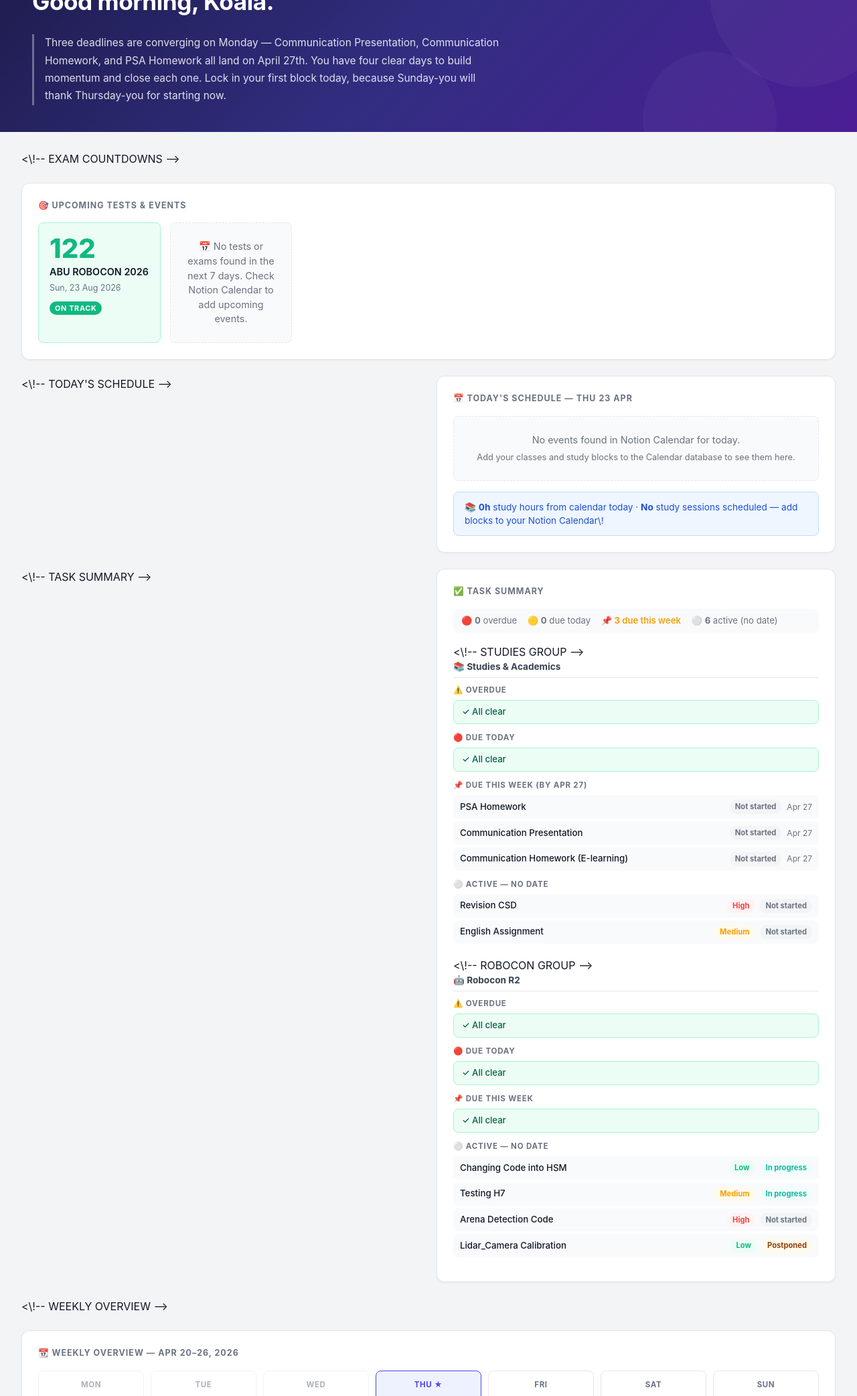
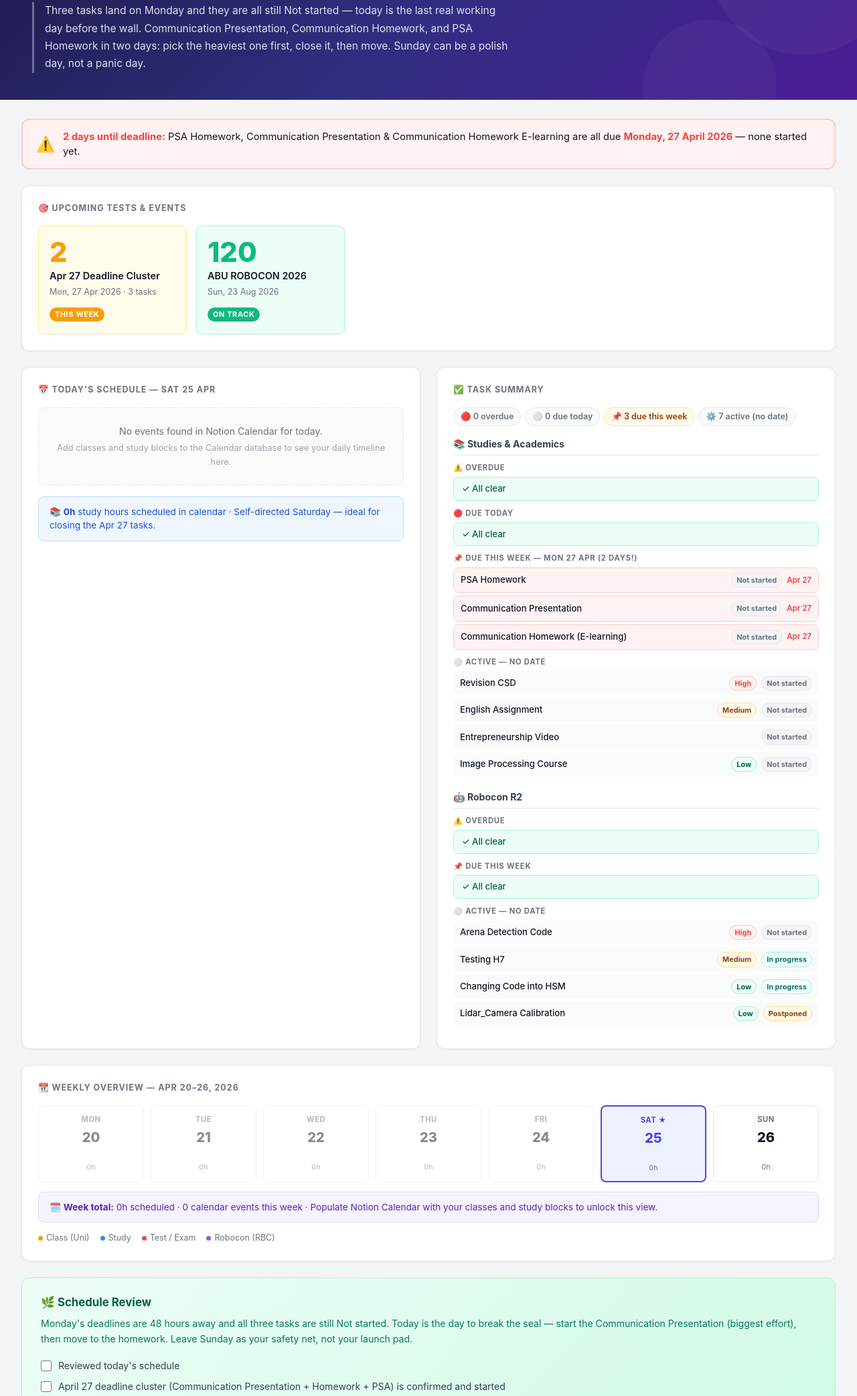
Before and after one commit to awab011/morning-briefing, a plain HTML site: page index.html in a window 1280 px wide. Shown: the part 138-2222 px from the top of the page at 67% size. Drawn offline with Linux system fonts and the light colour scheme.

Commit message:
Daily briefing - 2026-04-25

```diff
--- a/index.html
+++ b/index.html
@@ -1,9 +1,9 @@
-<\!DOCTYPE html>
+<!DOCTYPE html>
 <html lang="en">
 <head>
 <meta charset="UTF-8">
 <meta name="viewport" content="width=device-width, initial-scale=1.0">
-<title>Morning Briefing — Thursday, 23 April 2026</title>
+<title>Morning Briefing — Saturday, 25 April 2026</title>
 <style>
   :root {
     --red: #ef4444; --red-bg: #fef2f2; --red-border: #fecaca;
@@ -37,20 +37,28 @@
     width: 200px; height: 200px; border-radius: 50%;
     background: rgba(255,255,255,0.03); pointer-events: none;
   }
-  .header-top { display: flex; justify-content: space-between; align-items: flex-start; }
+  .header-top { display: flex; justify-content: space-between; align-items: flex-start; gap: 16px; }
   .header-left .date-line { font-size: 0.85rem; color: rgba(255,255,255,0.65); letter-spacing: 0.05em; text-transform: uppercase; margin-bottom: 6px; }
   .header-left h1 { font-size: 2.2rem; font-weight: 700; letter-spacing: -0.5px; }
   .gen-pill {
     background: rgba(255,255,255,0.12); border: 1px solid rgba(255,255,255,0.2);
     border-radius: 999px; padding: 6px 14px; font-size: 0.78rem; color: rgba(255,255,255,0.8);
-    white-space: nowrap; margin-top: 4px;
+    white-space: nowrap; margin-top: 4px; flex-shrink: 0;
   }
   .motivation {
     margin-top: 22px; padding-left: 16px;
     border-left: 3px solid rgba(255,255,255,0.35);
-    color: rgba(255,255,255,0.85); font-size: 0.97rem; max-width: 700px;
-    line-height: 1.7;
+    color: rgba(255,255,255,0.85); font-size: 0.97rem; max-width: 720px; line-height: 1.7;
   }
+
+  /* URGENT BANNER */
+  .urgent-banner {
+    background: var(--red-bg); border: 2px solid var(--red-border);
+    border-radius: var(--radius); padding: 14px 20px; display: flex;
+    align-items: center; gap: 12px; font-size: 0.92rem;
+  }
+  .urgent-banner strong { color: var(--red); }
+  .urgent-icon { font-size: 1.4rem; flex-shrink: 0; }
 
   /* LAYOUT */
   .content { padding: 28px 32px; display: flex; flex-direction: column; gap: 24px; }
@@ -66,15 +74,12 @@
   }
 
   /* EXAM COUNTDOWNS */
-  .exam-grid { display: grid; grid-template-columns: repeat(auto-fill, minmax(180px, 1fr)); gap: 14px; }
-  .exam-card {
-    border-radius: var(--radius-sm); padding: 18px 16px; border: 1px solid;
-    position: relative;
-  }
+  .exam-grid { display: grid; grid-template-columns: repeat(auto-fill, minmax(200px, 1fr)); gap: 14px; }
+  .exam-card { border-radius: var(--radius-sm); padding: 18px 16px; border: 1px solid; }
   .exam-card.red { background: var(--red-bg); border-color: var(--red-border); }
   .exam-card.amber { background: var(--amber-bg); border-color: var(--amber-border); }
   .exam-card.green { background: var(--green-bg); border-color: var(--green-border); }
-  .exam-days { font-size: 2.5rem; font-weight: 800; line-height: 1; margin-bottom: 4px; }
+  .exam-days { font-size: 2.6rem; font-weight: 800; line-height: 1; margin-bottom: 4px; }
   .exam-card.red .exam-days { color: var(--red); }
   .exam-card.amber .exam-days { color: var(--amber); }
   .exam-card.green .exam-days { color: var(--green); }
@@ -87,27 +92,13 @@
   .exam-card.red .urgency-pill { background: var(--red); color: white; }
   .exam-card.amber .urgency-pill { background: var(--amber); color: white; }
   .exam-card.green .urgency-pill { background: var(--green); color: white; }
-  .no-exams {
-    background: var(--gray-bg); border: 1px dashed var(--gray-border);
-    border-radius: var(--radius-sm); padding: 24px; text-align: center;
-    color: var(--text-3); font-size: 0.9rem;
-  }
 
   /* TODAY'S SCHEDULE */
-  .timeline { display: flex; flex-direction: column; gap: 0; }
   .timeline-empty {
     background: var(--gray-bg); border: 1px dashed var(--gray-border);
     border-radius: var(--radius-sm); padding: 24px; text-align: center;
-    color: var(--text-3); font-size: 0.9rem;
+    color: var(--text-3); font-size: 0.88rem; line-height: 1.6;
   }
-  .timeline-item { display: grid; grid-template-columns: 80px 1fr; gap: 12px; align-items: center; padding: 6px 0; }
-  .time-label { font-size: 0.75rem; color: var(--text-3); text-align: right; font-variant-numeric: tabular-nums; }
-  .event-bar {
-    display: flex; align-items: center; gap: 10px;
-    padding: 8px 12px; border-radius: var(--radius-sm);
-    font-size: 0.85rem; font-weight: 500;
-  }
-  .event-dot { width: 8px; height: 8px; border-radius: 50%; flex-shrink: 0; }
   .study-summary {
     margin-top: 16px; background: var(--blue-bg); border: 1px solid var(--blue-border);
     border-radius: var(--radius-sm); padding: 12px 16px;
@@ -116,39 +107,56 @@
 
   /* TASK SUMMARY */
   .task-meta {
-    font-size: 0.82rem; color: var(--text-3); margin-bottom: 16px;
-    padding: 8px 12px; background: var(--gray-bg); border-radius: var(--radius-sm);
+    display: flex; flex-wrap: wrap; gap: 6px;
+    font-size: 0.82rem; margin-bottom: 16px;
   }
-  .task-meta span { margin-right: 12px; }
-  .task-meta .hot { color: var(--red); font-weight: 600; }
-  .task-meta .warn { color: var(--amber); font-weight: 600; }
+  .meta-pill {
+    padding: 4px 10px; border-radius: 999px; font-weight: 600; font-size: 0.78rem;
+  }
+  .meta-pill.neutral { background: var(--gray-bg); color: var(--gray); border: 1px solid var(--gray-border); }
+  .meta-pill.warn { background: var(--amber-bg); color: #92400e; border: 1px solid var(--amber-border); }
+  .meta-pill.danger { background: var(--red-bg); color: var(--red); border: 1px solid var(--red-border); }
   .task-group { margin-bottom: 20px; }
-  .task-group-title { font-size: 0.85rem; font-weight: 700; color: var(--text-2); margin-bottom: 10px; border-bottom: 1px solid var(--gray-border); padding-bottom: 6px; }
-  .task-subsection { margin-bottom: 12px; }
-  .task-subsection-label { font-size: 0.72rem; font-weight: 700; text-transform: uppercase; letter-spacing: 0.07em; color: var(--text-3); margin-bottom: 6px; }
-  .task-row { display: flex; align-items: center; gap: 8px; padding: 7px 10px; border-radius: var(--radius-sm); font-size: 0.83rem; background: var(--gray-bg); margin-bottom: 4px; flex-wrap: wrap; }
+  .task-group:last-child { margin-bottom: 0; }
+  .task-group-title { font-size: 0.88rem; font-weight: 700; color: var(--text-2); margin-bottom: 10px; border-bottom: 1px solid var(--gray-border); padding-bottom: 6px; }
+  .task-subsection { margin-bottom: 10px; }
+  .task-subsection-label { font-size: 0.7rem; font-weight: 700; text-transform: uppercase; letter-spacing: 0.07em; color: var(--text-3); margin-bottom: 5px; }
+  .task-row {
+    display: flex; align-items: center; gap: 7px; padding: 7px 10px;
+    border-radius: var(--radius-sm); font-size: 0.82rem;
+    background: var(--gray-bg); margin-bottom: 4px; flex-wrap: wrap;
+  }
+  .task-row.urgent { background: var(--red-bg); border: 1px solid var(--red-border); }
   .task-name { flex: 1; font-weight: 500; color: var(--text); min-width: 100px; }
-  .badge { padding: 2px 8px; border-radius: 999px; font-size: 0.7rem; font-weight: 700; white-space: nowrap; }
-  .badge-high { background: var(--red-bg); color: var(--red); }
-  .badge-medium { background: var(--amber-bg); color: var(--amber); }
-  .badge-low { background: var(--green-bg); color: var(--green); }
-  .badge-not-started { background: #f3f4f6; color: var(--gray); }
-  .badge-in-progress { background: var(--teal-bg); color: var(--teal); }
-  .badge-postponed { background: var(--amber-bg); color: #92400e; }
-  .all-clear { background: var(--green-bg); border: 1px solid var(--green-border); border-radius: var(--radius-sm); padding: 7px 12px; font-size: 0.82rem; color: #065f46; font-weight: 500; }
+  .badge { padding: 2px 7px; border-radius: 999px; font-size: 0.68rem; font-weight: 700; white-space: nowrap; }
+  .badge-high { background: var(--red-bg); color: var(--red); border: 1px solid var(--red-border); }
+  .badge-medium { background: var(--amber-bg); color: #92400e; border: 1px solid var(--amber-border); }
+  .badge-low { background: var(--green-bg); color: #065f46; border: 1px solid var(--green-border); }
+  .badge-not-started { background: #f3f4f6; color: var(--gray); border: 1px solid var(--gray-border); }
+  .badge-in-progress { background: var(--teal-bg); color: #0f766e; border: 1px solid var(--teal-border); }
+  .badge-postponed { background: var(--amber-bg); color: #92400e; border: 1px solid var(--amber-border); }
+  .due-tag { font-size: 0.72rem; color: var(--red); font-weight: 600; white-space: nowrap; }
+  .all-clear {
+    background: var(--green-bg); border: 1px solid var(--green-border);
+    border-radius: var(--radius-sm); padding: 7px 12px;
+    font-size: 0.82rem; color: #065f46; font-weight: 500;
+  }
 
   /* WEEKLY OVERVIEW */
   .week-strip { display: grid; grid-template-columns: repeat(7, 1fr); gap: 10px; margin-bottom: 14px; }
-  .day-cell { border-radius: var(--radius-sm); padding: 12px 8px; text-align: center; border: 1px solid var(--gray-border); background: var(--surface); }
-  .day-cell.today { border-color: var(--indigo); background: var(--indigo-bg); }
-  .day-cell.past { opacity: 0.55; }
-  .day-label { font-size: 0.72rem; font-weight: 700; text-transform: uppercase; color: var(--text-3); letter-spacing: 0.05em; }
+  .day-cell {
+    border-radius: var(--radius-sm); padding: 12px 8px; text-align: center;
+    border: 1px solid var(--gray-border); background: var(--surface);
+  }
+  .day-cell.today { border: 2px solid var(--indigo); background: var(--indigo-bg); }
+  .day-cell.past { opacity: 0.5; }
+  .day-label { font-size: 0.7rem; font-weight: 700; text-transform: uppercase; color: var(--text-3); letter-spacing: 0.04em; }
   .day-cell.today .day-label { color: var(--indigo); }
-  .day-num { font-size: 1.2rem; font-weight: 800; color: var(--text); margin: 3px 0; }
+  .day-num { font-size: 1.25rem; font-weight: 800; color: var(--text); margin: 3px 0; }
   .day-cell.today .day-num { color: var(--indigo); }
   .day-dots { display: flex; justify-content: center; gap: 3px; flex-wrap: wrap; margin-bottom: 4px; min-height: 14px; }
   .day-dot { width: 7px; height: 7px; border-radius: 50%; }
-  .study-hrs { font-size: 0.7rem; color: var(--text-3); }
+  .study-hrs { font-size: 0.68rem; color: var(--text-3); }
   .week-summary {
     background: var(--purple-bg); border: 1px solid var(--purple-border);
     border-radius: var(--radius-sm); padding: 12px 16px;
@@ -160,15 +168,13 @@
   /* FOOTER */
   .footer-card {
     background: linear-gradient(135deg, #ecfdf5, #d1fae5);
-    border: 1px solid var(--green-border); border-radius: var(--radius);
-    padding: 24px 28px;
+    border: 1px solid var(--green-border); border-radius: var(--radius); padding: 24px 28px;
   }
   .footer-title { font-size: 1.05rem; font-weight: 700; color: #065f46; margin-bottom: 8px; }
   .footer-subtitle { font-size: 0.88rem; color: #047857; margin-bottom: 18px; line-height: 1.6; }
   .checklist { display: flex; flex-direction: column; gap: 10px; }
   .check-item { display: flex; align-items: center; gap: 10px; font-size: 0.88rem; color: var(--text-2); cursor: pointer; user-select: none; }
-  .check-item input[type="checkbox"] { width: 16px; height: 16px; accent-color: var(--green); cursor: pointer; }
-  .check-item label { cursor: pointer; }
+  .check-item input[type="checkbox"] { width: 16px; height: 16px; accent-color: var(--green); cursor: pointer; flex-shrink: 0; }
 
   @media (max-width: 900px) {
     .two-col { grid-template-columns: 1fr; }
@@ -176,73 +182,83 @@
   }
   @media (max-width: 600px) {
     .header { padding: 24px 20px; }
-    .header-left h1 { font-size: 1.6rem; }
+    .header-left h1 { font-size: 1.5rem; }
     .content { padding: 16px; gap: 16px; }
     .week-strip { grid-template-columns: repeat(4, 1fr); }
-    .exam-grid { grid-template-columns: repeat(auto-fill, minmax(150px, 1fr)); }
   }
 </style>
 </head>
 <body>
 <div class="container">
 
-  <\!-- HEADER -->
+  <!-- HEADER -->
   <div class="header">
     <div class="header-top">
       <div class="header-left">
-        <div class="date-line">🌅 &nbsp;Thursday, 23 April 2026 · Malaysia Time (UTC+8)</div>
+        <div class="date-line">🌅 &nbsp;Saturday, 25 April 2026 · Malaysia Time (UTC+8)</div>
         <h1>Good morning, Koala.</h1>
       </div>
       <div class="gen-pill">Generated 7:00 AM · MYT</div>
     </div>
     <div class="motivation">
-      Three deadlines are converging on Monday — Communication Presentation, Communication Homework, and PSA Homework all land on April 27th. You have four clear days to build momentum and close each one. Lock in your first block today, because Sunday-you will thank Thursday-you for starting now.
+      Three tasks land on Monday and they are all still Not started — today is the last real working day before the wall. Communication Presentation, Communication Homework, and PSA Homework in two days: pick the heaviest one first, close it, then move. Sunday can be a polish day, not a panic day.
     </div>
   </div>
 
   <div class="content">
 
-    <\!-- EXAM COUNTDOWNS -->
+    <!-- URGENT BANNER -->
+    <div class="urgent-banner">
+      <span class="urgent-icon">⚠️</span>
+      <div>
+        <strong>2 days until deadline:</strong> PSA Homework, Communication Presentation &amp; Communication Homework E-learning are all due <strong>Monday, 27 April 2026</strong> — none started yet.
+      </div>
+    </div>
+
+    <!-- EXAM COUNTDOWNS -->
     <div class="card">
       <div class="card-title">🎯 Upcoming Tests &amp; Events</div>
       <div class="exam-grid">
+        <div class="exam-card amber">
+          <div class="exam-days">2</div>
+          <div class="exam-name">Apr 27 Deadline Cluster</div>
+          <div class="exam-date">Mon, 27 Apr 2026 · 3 tasks</div>
+          <span class="urgency-pill">THIS WEEK</span>
+        </div>
         <div class="exam-card green">
-          <div class="exam-days">122</div>
+          <div class="exam-days">120</div>
           <div class="exam-name">ABU ROBOCON 2026</div>
           <div class="exam-date">Sun, 23 Aug 2026</div>
           <span class="urgency-pill">ON TRACK</span>
-        </div>
-        <div class="no-exams" style="align-self:center;">
-          📅 No tests or exams found in the next 7 days. Check Notion Calendar to add upcoming events.
         </div>
       </div>
     </div>
 
     <div class="two-col">
 
-      <\!-- TODAY'S SCHEDULE -->
+      <!-- TODAY'S SCHEDULE -->
       <div class="card">
-        <div class="card-title">📅 Today's Schedule — Thu 23 Apr</div>
+        <div class="card-title">📅 Today's Schedule — Sat 25 Apr</div>
         <div class="timeline-empty">
           No events found in Notion Calendar for today.<br>
-          <span style="font-size:0.8rem;margin-top:6px;display:block;">Add your classes and study blocks to the Calendar database to see them here.</span>
+          <span style="font-size:0.8rem;margin-top:4px;display:block;color:#9ca3af;">Add classes and study blocks to the Calendar database to see your daily timeline here.</span>
         </div>
         <div class="study-summary">
-          📚 <strong>0h</strong> study hours from calendar today · <strong>No</strong> study sessions scheduled — add blocks to your Notion Calendar\!
+          📚 <strong>0h</strong> study hours scheduled in calendar · Self-directed Saturday — ideal for closing the Apr 27 tasks.
         </div>
       </div>
 
-      <\!-- TASK SUMMARY -->
+      <!-- TASK SUMMARY -->
       <div class="card">
         <div class="card-title">✅ Task Summary</div>
         <div class="task-meta">
-          <span>🔴 <strong>0</strong> overdue</span>
-          <span>🟡 <strong>0</strong> due today</span>
-          <span class="warn">📌 <strong>3</strong> due this week</span>
-          <span>⚪ <strong>6</strong> active (no date)</span>
+          <span class="meta-pill neutral">🔴 0 overdue</span>
+          <span class="meta-pill neutral">⚪ 0 due today</span>
+          <span class="meta-pill warn">📌 3 due this week</span>
+          <span class="meta-pill neutral">⚙️ 7 active (no date)</span>
         </div>
 
-        <\!-- STUDIES GROUP -->
+        <!-- STUDIES GROUP -->
         <div class="task-group">
           <div class="task-group-title">📚 Studies &amp; Academics</div>
 
@@ -257,21 +273,21 @@
           </div>
 
           <div class="task-subsection">
-            <div class="task-subsection-label">📌 Due This Week (by Apr 27)</div>
-            <div class="task-row">
+            <div class="task-subsection-label">📌 Due This Week — Mon 27 Apr (2 days!)</div>
+            <div class="task-row urgent">
               <span class="task-name">PSA Homework</span>
               <span class="badge badge-not-started">Not started</span>
-              <span style="font-size:0.75rem;color:var(--text-3);">Apr 27</span>
+              <span class="due-tag">Apr 27</span>
             </div>
-            <div class="task-row">
+            <div class="task-row urgent">
               <span class="task-name">Communication Presentation</span>
               <span class="badge badge-not-started">Not started</span>
-              <span style="font-size:0.75rem;color:var(--text-3);">Apr 27</span>
+              <span class="due-tag">Apr 27</span>
             </div>
-            <div class="task-row">
+            <div class="task-row urgent">
               <span class="task-name">Communication Homework (E-learning)</span>
               <span class="badge badge-not-started">Not started</span>
-              <span style="font-size:0.75rem;color:var(--text-3);">Apr 27</span>
+              <span class="due-tag">Apr 27</span>
             </div>
           </div>
 
@@ -287,20 +303,24 @@
               <span class="badge badge-medium">Medium</span>
               <span class="badge badge-not-started">Not started</span>
             </div>
+            <div class="task-row">
+              <span class="task-name">Entrepreneurship Video</span>
+              <span class="badge badge-not-started">Not started</span>
+            </div>
+            <div class="task-row">
+              <span class="task-name">Image Processing Course</span>
+              <span class="badge badge-low">Low</span>
+              <span class="badge badge-not-started">Not started</span>
+            </div>
           </div>
         </div>
 
-        <\!-- ROBOCON GROUP -->
-        <div class="task-group" style="margin-bottom:0;">
+        <!-- ROBOCON GROUP -->
+        <div class="task-group">
           <div class="task-group-title">🤖 Robocon R2</div>
 
           <div class="task-subsection">
             <div class="task-subsection-label">⚠️ Overdue</div>
-            <div class="all-clear">✓ All clear</div>
-          </div>
-
-          <div class="task-subsection">
-            <div class="task-subsection-label">🔴 Due Today</div>
             <div class="all-clear">✓ All clear</div>
           </div>
 
@@ -312,9 +332,9 @@
           <div class="task-subsection">
             <div class="task-subsection-label">⚪ Active — No Date</div>
             <div class="task-row">
-              <span class="task-name">Changing Code into HSM</span>
-              <span class="badge badge-low">Low</span>
-              <span class="badge badge-in-progress">In progress</span>
+              <span class="task-name">Arena Detection Code</span>
+              <span class="badge badge-high">High</span>
+              <span class="badge badge-not-started">Not started</span>
             </div>
             <div class="task-row">
               <span class="task-name">Testing H7</span>
@@ -322,9 +342,9 @@
               <span class="badge badge-in-progress">In progress</span>
             </div>
             <div class="task-row">
-              <span class="task-name">Arena Detection Code</span>
-              <span class="badge badge-high">High</span>
-              <span class="badge badge-not-started">Not started</span>
+              <span class="task-name">Changing Code into HSM</span>
+              <span class="badge badge-low">Low</span>
+              <span class="badge badge-in-progress">In progress</span>
             </div>
             <div class="task-row">
               <span class="task-name">Lidar_Camera Calibration</span>
@@ -337,7 +357,7 @@
       </div>
     </div>
 
-    <\!-- WEEKLY OVERVIEW -->
+    <!-- WEEKLY OVERVIEW -->
     <div class="card">
       <div class="card-title">📆 Weekly Overview — Apr 20–26, 2026</div>
       <div class="week-strip">
@@ -359,20 +379,20 @@
           <div class="day-dots"></div>
           <div class="study-hrs">0h</div>
         </div>
-        <div class="day-cell today">
-          <div class="day-label">Thu ★</div>
+        <div class="day-cell past">
+          <div class="day-label">Thu</div>
           <div class="day-num">23</div>
           <div class="day-dots"></div>
           <div class="study-hrs">0h</div>
         </div>
-        <div class="day-cell">
+        <div class="day-cell past">
           <div class="day-label">Fri</div>
           <div class="day-num">24</div>
           <div class="day-dots"></div>
           <div class="study-hrs">0h</div>
         </div>
-        <div class="day-cell">
-          <div class="day-label">Sat</div>
+        <div class="day-cell today">
+          <div class="day-label">Sat ★</div>
           <div class="day-num">25</div>
           <div class="day-dots"></div>
           <div class="study-hrs">0h</div>
@@ -385,7 +405,7 @@
         </div>
       </div>
       <div class="week-summary">
-        🗓️ <strong>Week total:</strong> 0h scheduled study · 0 calendar events — populate your Notion Calendar with classes and study blocks to unlock this view\!
+        🗓️ <strong>Week total:</strong> 0h scheduled · 0 calendar events this week · Populate Notion Calendar with your classes and study blocks to unlock this view.
       </div>
       <div class="week-legend">
         <div class="legend-item"><div class="day-dot" style="background:var(--amber);"></div> Class (Uni)</div>
@@ -395,11 +415,11 @@
       </div>
     </div>
 
-    <\!-- SCHEDULE REVIEW FOOTER -->
+    <!-- FOOTER -->
     <div class="footer-card">
       <div class="footer-title">🌿 Schedule Review</div>
       <div class="footer-subtitle">
-        Three tasks land on Monday April 27th — Communication Presentation, Communication Homework, and PSA Homework. Use today to pick one and make a dent; don't let Sunday become a scramble.
+        Monday's deadlines are 48 hours away and all three tasks are still Not started. Today is the day to break the seal — start the Communication Presentation (biggest effort), then move to the homework. Leave Sunday as your safety net, not your launch pad.
       </div>
       <div class="checklist">
         <label class="check-item">
@@ -408,16 +428,16 @@
         </label>
         <label class="check-item">
           <input type="checkbox">
-          <span>April 27 deadline cluster (Communication + PSA) is confirmed and planned</span>
+          <span>April 27 deadline cluster (Communication Presentation + Homework + PSA) is confirmed and started</span>
         </label>
         <label class="check-item">
           <input type="checkbox">
-          <span>Most important task is time-blocked on my calendar</span>
+          <span>Most important task is time-blocked for today</span>
         </label>
       </div>
     </div>
 
-  </div><\!-- end content -->
-</div><\!-- end container -->
+  </div>
+</div>
 </body>
 </html>
```
